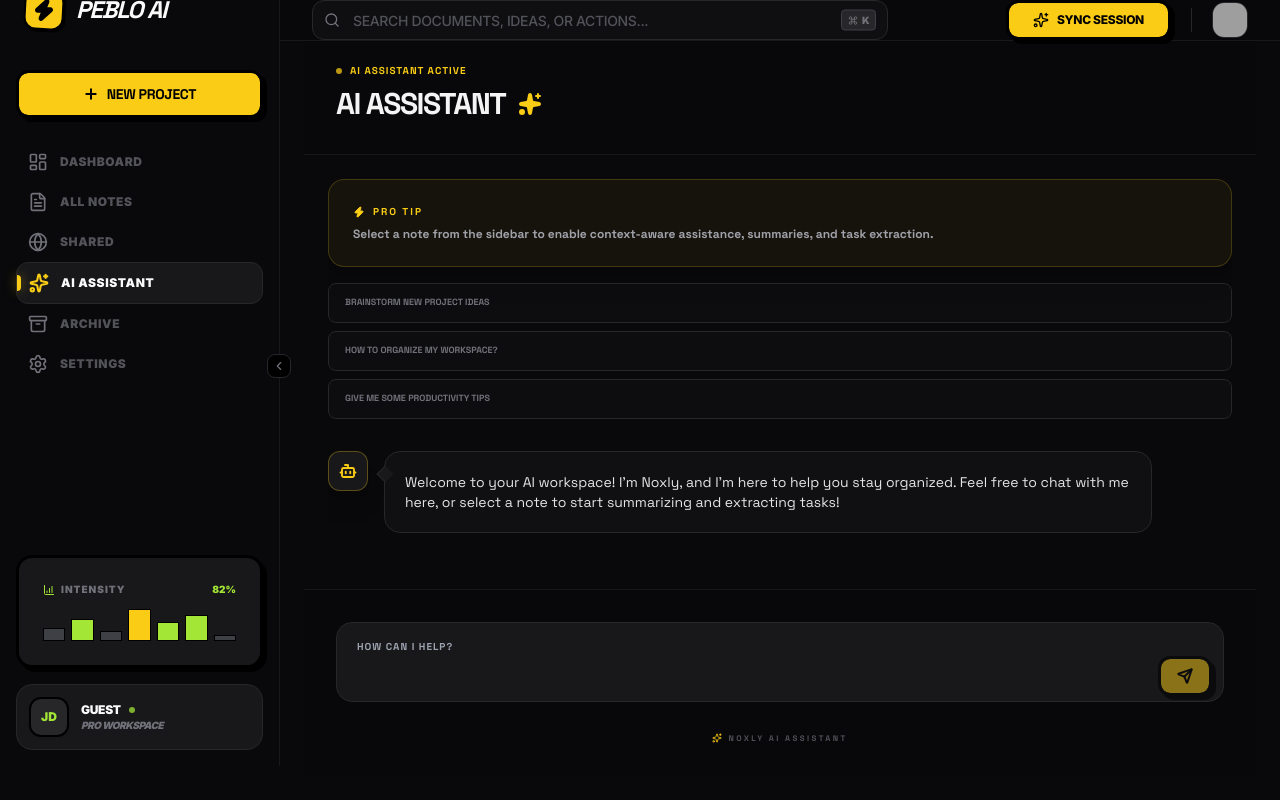
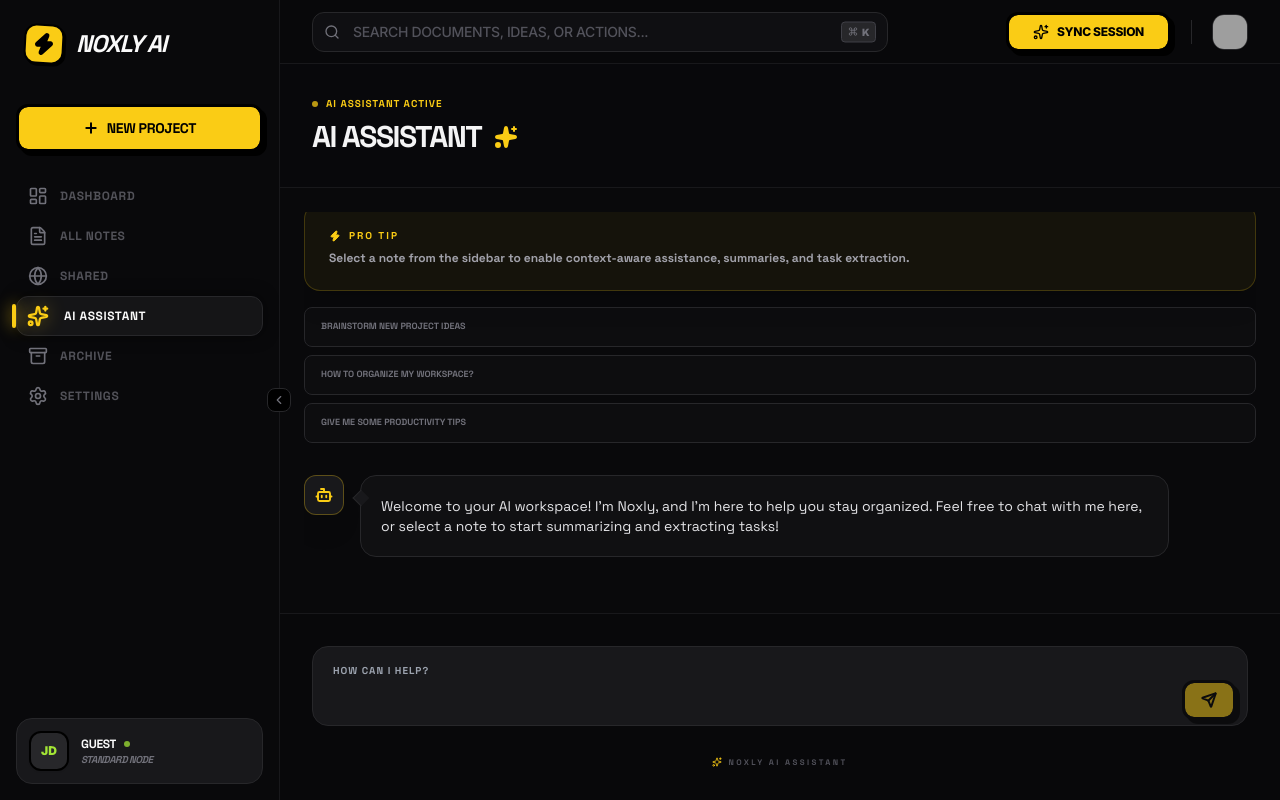
Before and after one commit to sadSanta-07/NoxlyAI, a Next.js app: page /ai in a window 1280 px wide. Built offline with nearby package versions, Linux system fonts and the light colour scheme; grey boxes are pictures that could not be loaded.

Commit message:
pages fix

```diff
--- a/src/app/ai/page.tsx
+++ b/src/app/ai/page.tsx
@@ -14,8 +14,10 @@ export default function AIPage() {
       <div className="flex flex-1 flex-col">
         <Navbar />
 
-        <div className="flex-1 p-6">
-          <AISidebar note={null} />
+        <div className="flex-1 min-h-0 relative">
+          <div className="absolute inset-0">
+            <AISidebar note={null} />
+          </div>
         </div>
       </div>
     </div>
--- a/src/app/api/notes/[id]/generate-summary/route.ts
+++ b/src/app/api/notes/[id]/generate-summary/route.ts
@@ -84,6 +84,6 @@ ${note.content}
   } catch (err: any) {
     console.error("[AI ERROR]", err);
     const msg = err.message || "Unknown AI error";
-    return errorResponse(`Neural Core Failure: ${msg}`, 500);
+    return errorResponse(`AI Processing Error: ${msg}`, 500);
   }
 }
--- a/src/app/api/notes/route.ts
+++ b/src/app/api/notes/route.ts
@@ -19,13 +19,15 @@ export async function GET(req: NextRequest) {
     const notes = await prisma.note.findMany({
       where: {
         userId: user.userId,
-        ...(isPublic ? { isPublic: true } : { isArchived: archived }),
+        ...(isPublic ? { isPublic: true, isArchived: false } : { isArchived: archived }),
         ...(tag && { tags: { has: tag } }),
         ...(category && { category }),
         ...(search && {
           OR: [
             { title: { contains: search, mode: "insensitive" } },
             { content: { contains: search, mode: "insensitive" } },
+            { category: { contains: search, mode: "insensitive" } },
+            { tags: { has: search } },
           ],
         }),
       },
--- a/src/app/layout.tsx
+++ b/src/app/layout.tsx
@@ -8,7 +8,7 @@ const spaceGrotesk = Space_Grotesk({ subsets: ["latin"], variable: "--font-displ
 const jetbrainsMono = JetBrains_Mono({ subsets: ["latin"], variable: "--font-mono" });
 
 export const metadata: Metadata = {
-  title: "Peblo AI",
+  title: "Noxly AI",
   description: "AI-powered workspace",
 };
 
--- a/src/app/page.tsx
+++ b/src/app/page.tsx
@@ -26,16 +26,13 @@ export default function HomePage() {
 
   const router = useRouter();
 
-  const token =
-    useAuthStore(
-      (s) => s.token
-    );
+  const { token, _hasHydrated } = useAuthStore();
 
   useEffect(() => {
-    if (!token) {
+    if (_hasHydrated && !token) {
       router.push("/auth");
     }
-  }, [token, router]);
+  }, [_hasHydrated, token, router]);
 
   useEffect(() => {
     const handleKeyDown = (
--- a/src/component/Sidebar.tsx
+++ b/src/component/Sidebar.tsx
@@ -113,7 +113,7 @@ export function Sidebar() {
             animate={{ opacity: 1 }}
             className="font-display text-2xl font-black italic uppercase tracking-tighter"
           >
-            Peblo AI
+            Noxly AI
           </motion.span>
         )}
       </div>
@@ -138,60 +138,63 @@ export function Sidebar() {
 
       <nav className="scrollbar-hide flex-1 space-y-1.5 overflow-y-auto px-4">
         {menuItems.map((item) => {
-          const isActive =
-            pathname === item.path;
+          const isActive = pathname === item.path || (item.path !== "/" && pathname?.startsWith(item.path));
 
           return (
             <Link
               key={item.path}
               href={item.path}
+              className="relative"
             >
               <div
                 className={cn(
-                  "group relative flex items-center gap-3 rounded-xl px-3 py-2.5 transition-all",
-
+                  "group relative flex items-center gap-3 rounded-xl px-3 py-2.5 transition-all duration-300",
                   isActive
-                    ? "border border-zinc-800 bg-zinc-900 text-zinc-50"
-                    : "text-zinc-500 hover:bg-zinc-900/50 hover:text-zinc-300",
-
-                  collapsed &&
-                  "justify-center px-0 py-3"
+                    ? "text-zinc-50"
+                    : "text-zinc-500 hover:text-zinc-300",
+                  collapsed && "justify-center px-0 py-3"
                 )}
               >
+                {/* Background Highlight */}
+                {isActive && (
+                  <motion.div
+                    layoutId="sidebar-highlight"
+                    className="absolute inset-0 bg-zinc-900/80 border border-zinc-800 rounded-xl -z-10 shadow-[0_0_15px_rgba(0,0,0,0.5)]"
+                    initial={false}
+                    transition={{ type: "spring", stiffness: 400, damping: 30 }}
+                  />
+                )}
+
                 <item.icon
                   className={cn(
-                    "h-5 w-5",
-
+                    "h-5 w-5 transition-all duration-300",
                     isActive
-                      ? "text-primary"
+                      ? "text-primary drop-shadow-[0_0_8px_rgba(250,204,21,0.4)] scale-110"
                       : "text-zinc-500 group-hover:text-zinc-400"
                   )}
-                  strokeWidth={
-                    isActive ? 2.5 : 2
-                  }
+                  strokeWidth={isActive ? 2.5 : 2}
                 />
 
                 {!collapsed && (
                   <span
                     className={cn(
-                      "text-xs font-black uppercase tracking-wider",
-
+                      "text-xs font-black uppercase tracking-wider font-display transition-all duration-300",
                       isActive
-                        ? "opacity-100"
-                        : "opacity-70"
+                        ? "opacity-100 translate-x-1"
+                        : "opacity-70 group-hover:opacity-100"
                     )}
                   >
                     {item.label}
                   </span>
                 )}
 
-                {isActive &&
-                  !collapsed && (
-                    <motion.div
-                      layoutId="active-indicator"
-                      className="absolute left-0 h-4 w-1 rounded-r-full bg-primary shadow-[0_0_12px_rgba(250,204,21,0.5)]"
-                    />
-                  )}
+                {isActive && !collapsed && (
+                  <motion.div
+                    layoutId="active-indicator"
+                    className="absolute left-[-4px] h-6 w-1 rounded-full bg-primary shadow-[0_0_15px_rgba(250,204,21,0.8)]"
+                    transition={{ type: "spring", stiffness: 400, damping: 30 }}
+                  />
+                )}
               </div>
             </Link>
           );
@@ -201,51 +204,7 @@ export function Sidebar() {
       {/* FOOTER */}
 
       <div className="mt-auto space-y-4 p-4">
-        {!collapsed && (
-          <div className="brutal-card bg-zinc-900/50 p-4 shadow-sm">
-            <div className="mb-3 flex items-center justify-between">
-              <span className="flex items-center gap-1.5 text-[10px] font-black uppercase tracking-widest text-zinc-500">
-                <BarChart4
-                  size={12}
-                  className="text-secondary"
-                />
-                Intensity
-              </span>
 
-              <span className="text-[10px] font-black text-secondary">
-                82%
-              </span>
-            </div>
-
-            <div className="flex h-8 items-end gap-1.5">
-              {[
-                0.4,
-                0.7,
-                0.3,
-                1,
-                0.6,
-                0.8,
-                0.2,
-              ].map((v, i) => (
-                <div
-                  key={i}
-                  className={cn(
-                    "flex-1 border border-black transition-all duration-500",
-
-                    v > 0.8
-                      ? "bg-primary"
-                      : v > 0.5
-                        ? "bg-secondary"
-                        : "bg-zinc-700"
-                  )}
-                  style={{
-                    height: `${v * 100}%`,
-                  }}
-                />
-              ))}
-            </div>
-          </div>
-        )}
 
         {/* USER CARD */}
 
@@ -263,7 +222,7 @@ export function Sidebar() {
 
           {!collapsed && (
             <div className="min-w-0 flex flex-col">
-              <div className="flex items-center gap-2">
+              <div className="flex items-center gap-2 font-display">
                 <span className="truncate text-xs font-black uppercase tracking-tight text-zinc-50">
                   {user?.name || "Guest"}
                 </span>
@@ -271,8 +230,8 @@ export function Sidebar() {
                 <div className="h-1.5 w-1.5 animate-pulse rounded-full bg-secondary" />
               </div>
 
-              <span className="text-[10px] font-black uppercase italic tracking-tighter text-zinc-500">
-                Pro Workspace
+              <span className="text-[10px] font-black uppercase italic tracking-tighter text-zinc-500 font-display">
+                Standard Node
               </span>
             </div>
           )}
```
